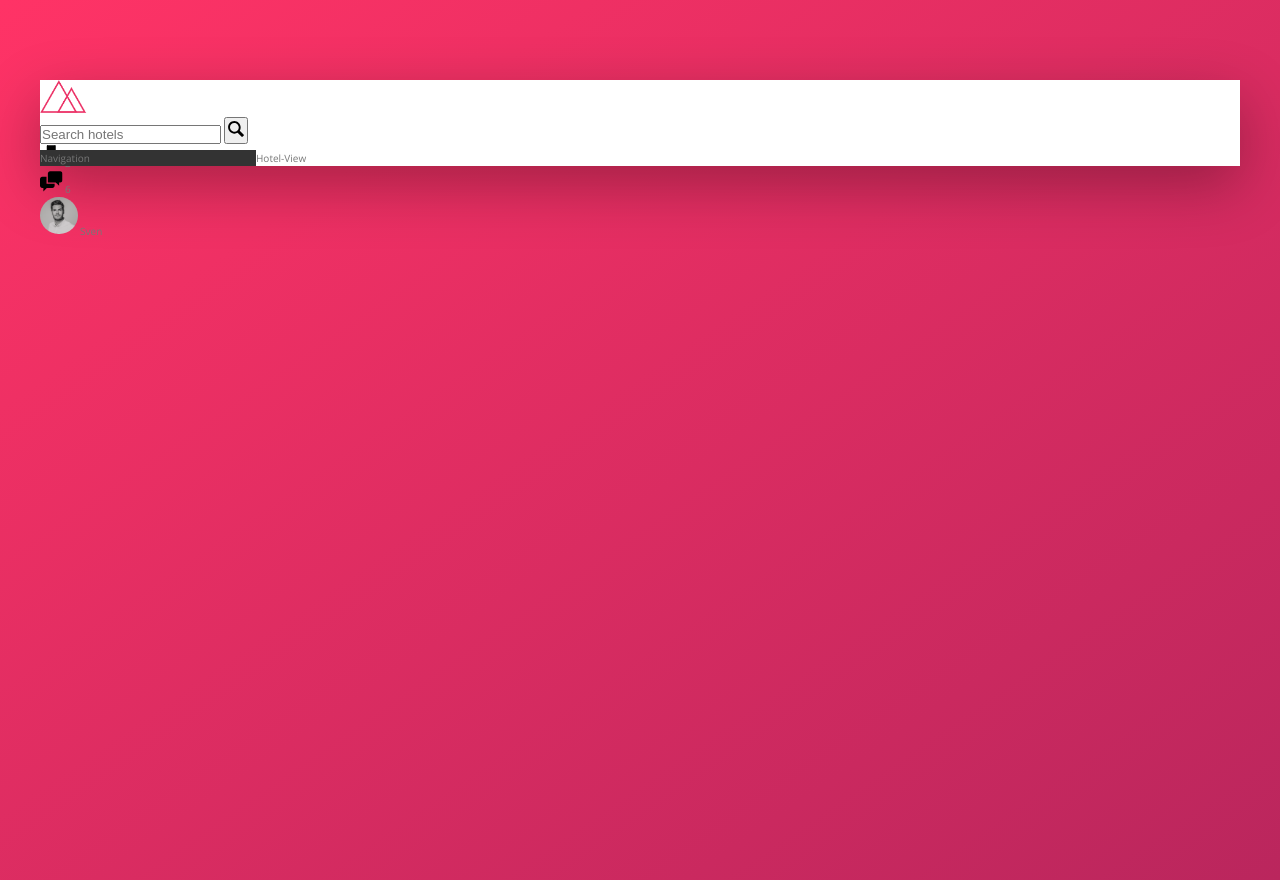
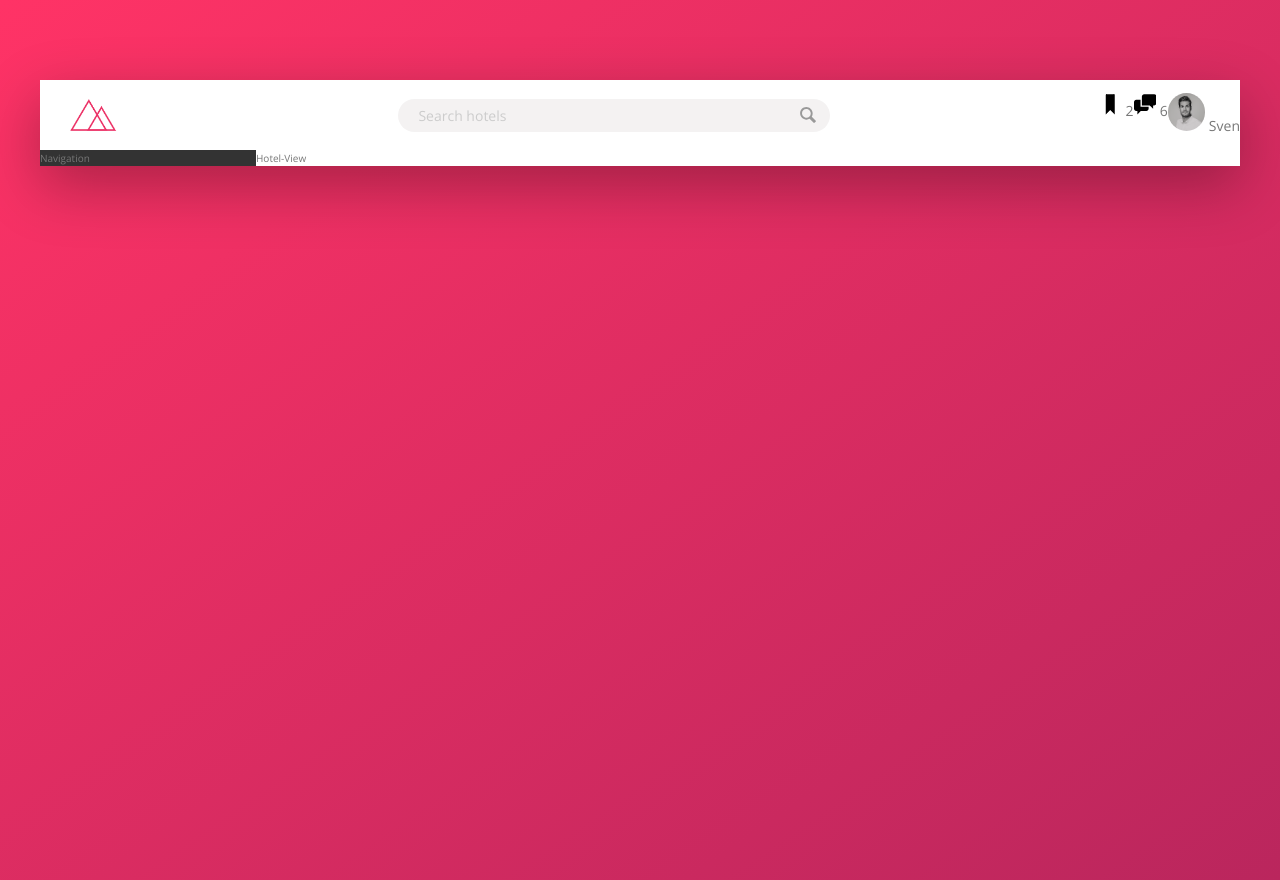
Before and after one commit to skusebauch/booking-vac, a website: page index.html in a window 1280 px wide. Drawn offline with nearby package versions, Linux system fonts and the light colour scheme.

Commit message:
implement searchbar

```diff
--- a/sass/_components.scss
+++ b/sass/_components.scss
@@ -2,21 +2,64 @@
 // LOGO
 .logo {
   height: 3.25rem;
+  margin-left: 3rem;
 }
 
 /////////////////
 // SEARCH
 .search {
-  &__input {
+  display: flex;
+  align-items: center;
+  justify-content: center;
+  flex: 0 0 40%;
+  &__input {
+    // default fonts at input fields does not inherit from the global setups therefore inherit
+    font-family: inherit;
+    font-size: inherit;
+    color: inherit;
+    background-color: var(--color-grey-light-2);
+    border: none;
+    padding: .7rem 2rem;
+    border-radius: 100px;
+    width: 90%;
+    // so we can include the button(icon)
+    margin-right: -3.25rem;
+    transition: all .3s;
+    // when input element get focus/active
+    &:focus {
+      // get rid of the outline which is drawn around elements
+      outline: none;
+      width: 100%;
+      background-color: var(--color-grey-light-3);
+    }
 
+    &::-webkit-input-placeholder {
+      font-weight: 100;
+      color: var(--color-grey-light-4);
+    }
+  }
+
+  &__input:focus + &__button {
+    background-color: var(--color-grey-light-3);
   }
 
   &__button {
-
+    border: none;
+    background-color: var(--color-grey-light-2);
+    &:focus {
+      // get rid of the outline which is drawn around elements
+      outline: none;
+    }
+    &:active {
+      transform: translateY(2px);
+    }
   }
   &__icon {
     height: 2rem;
     width: 2rem;
+    fill: var(--color-grey-dark-3);
+    // same as font
+    display: inherit;
   }
 }
 
--- a/sass/_layout.scss
+++ b/sass/_layout.scss
@@ -7,9 +7,17 @@
 }
 
 .header {
+  font-size: 1.4rem;
   height: 7rem;
   background-color: #fff;
   border-bottom: var(--color-grey-light-2);
+  display: flex;
+  justify-content: space-between;
+  align-items: center;
+}
+
+.user-nav {
+  display: flex;
 }
 
 .content {
```
Also changed, not shown: index.html (+8 -6 lines), css/style.css.
